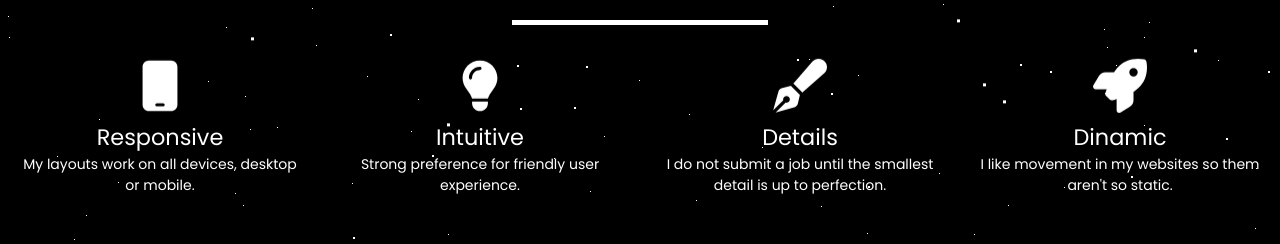
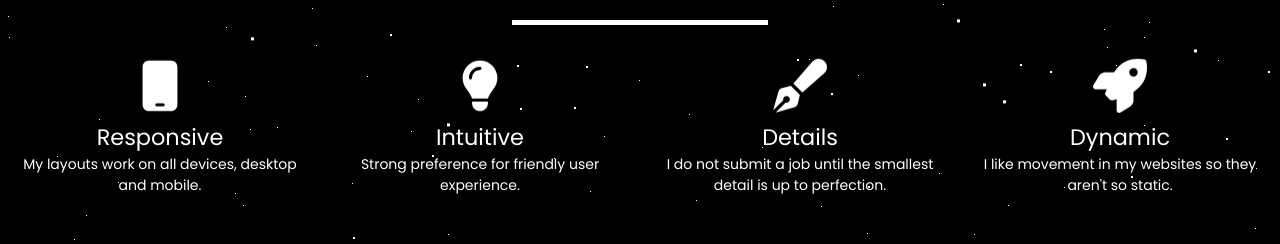
Before and after one commit to maldonadomatias/reactPortfolio, a React (Create React App) app: page / in a window 1280 px wide. Shown: the part 853-1097 px from the top of the page. Built offline with nearby package versions, Linux system fonts and the light colour scheme; a web font is replaced by a local one.

Commit message:
grammar errors

```diff
--- a/src/App.js
+++ b/src/App.js
@@ -30,7 +30,7 @@ const ABOUT_INFO = [
     id: "1",
     icon: faMobile,
     title: "Responsive",
-    description: "My layouts work on all devices, desktop or mobile.",
+    description: "My layouts work on all devices, desktop and mobile.",
   },
   {
     id: "2",
@@ -48,8 +48,8 @@ const ABOUT_INFO = [
   {
     id: "4",
     icon: faRocket,
-    title: "Dinamic",
-    description: "I like movement in my websites so them aren't so static.",
+    title: "Dynamic",
+    description: "I like movement in my websites so they aren't so static.",
   },
 ];
 
--- a/src/components/Layout/Banner.js
+++ b/src/components/Layout/Banner.js
@@ -7,7 +7,7 @@ const Banner = () => {
   const [scrollDownMessage, setScrollDownMessage] = useState(false);
   const scrollDown = setTimeout(() => {
     setScrollDownMessage(true);
-  }, 10000);
+  }, 7000);
   return (
     <div className={classes.title} id="back-to-top">
       <div className={classes["title-row"]}>
--- a/src/components/UI/Card.js
+++ b/src/components/UI/Card.js
@@ -15,7 +15,7 @@ const Card = (props) => {
       </p>
       <hr className={classes.line} />
       <p className={classes.description}>{props.description}</p>
-      <a href="www.">
+      <a href={props.link}>
         <Button>+ MORE INFO</Button>
       </a>
     </div>
```
